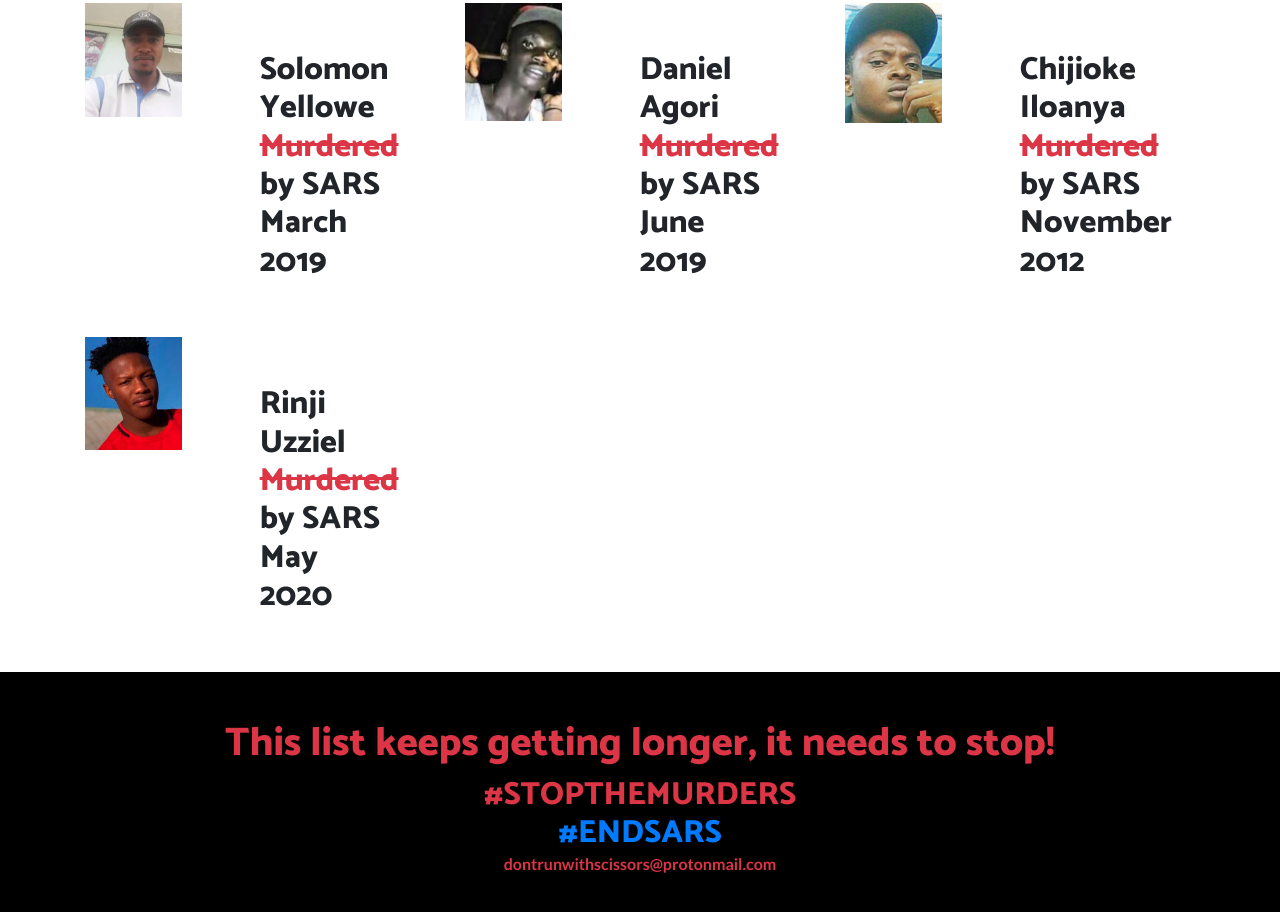
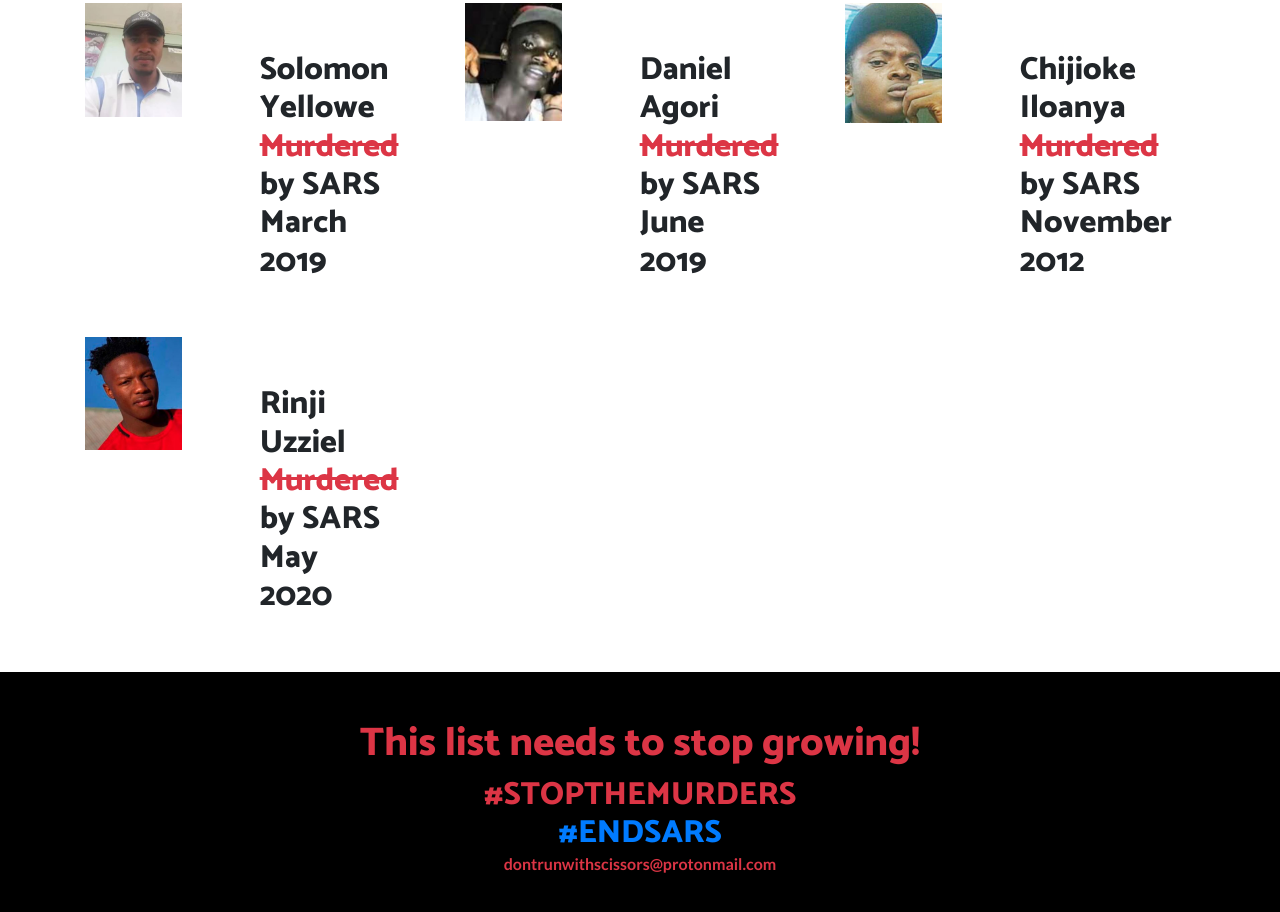
Before and after one commit to wedeygidigbawepin/killedbysars.github.io, a website: page index.html in a window 1280 px wide. Shown: the part 3764-4676 px from the top of the page. Drawn offline with Linux system fonts and the light colour scheme.

Commit message:
Update index.html

```diff
--- a/index.html
+++ b/index.html
@@ -476,7 +476,7 @@
   <!-- Footer -->
   <footer class="py-5 bg-black">
     <div class="container">
-	<h1 class="text-center text-danger">This list keeps getting longer, it needs to stop!</h1>
+	<h1 class="text-center text-danger">This list needs to stop growing!</h1>
       <h2 class="m-0 text-center text-danger">#STOPTHEMURDERS<br><a href="https://twitter.com/search?q=endsars&src=typed_query">#ENDSARS</a></h2>
 	  <p class="text-danger text-center font-weight-bolder">dontrunwithscissors@protonmail.com</p>
     </div>
```
